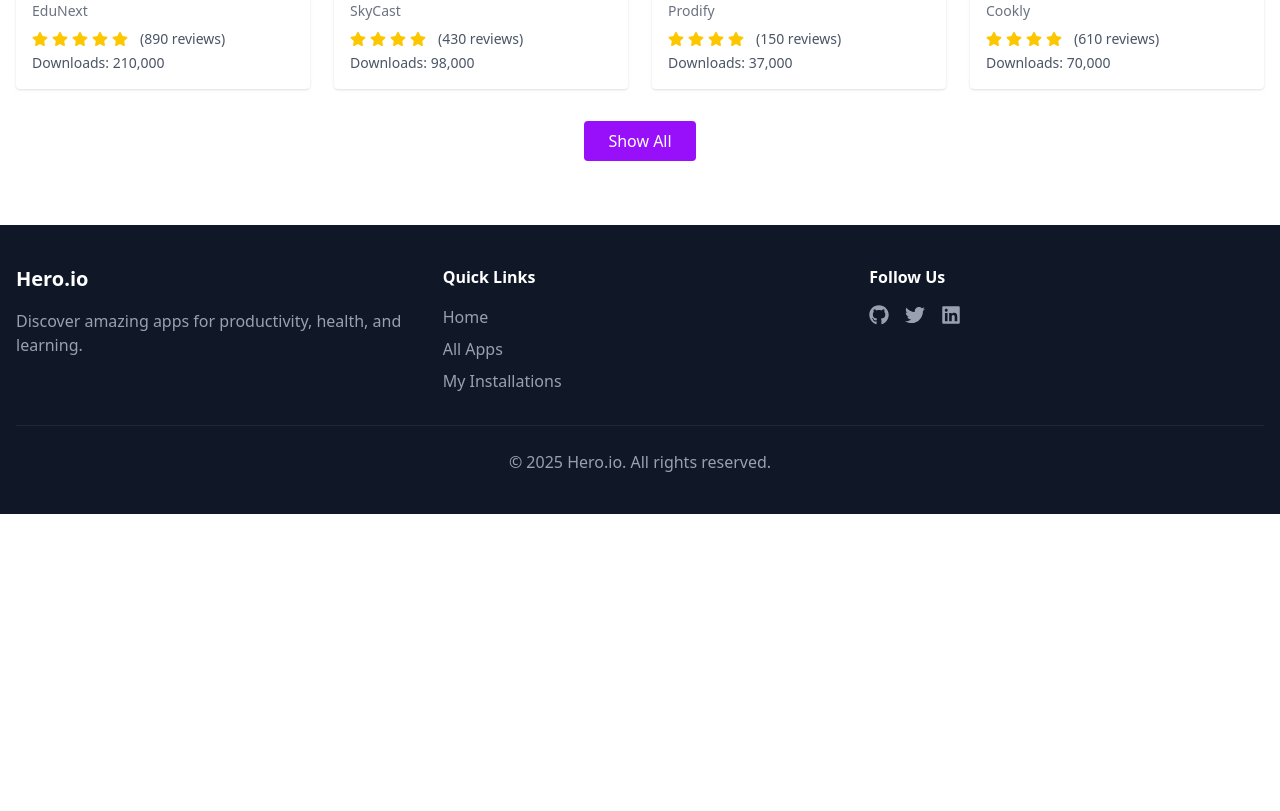
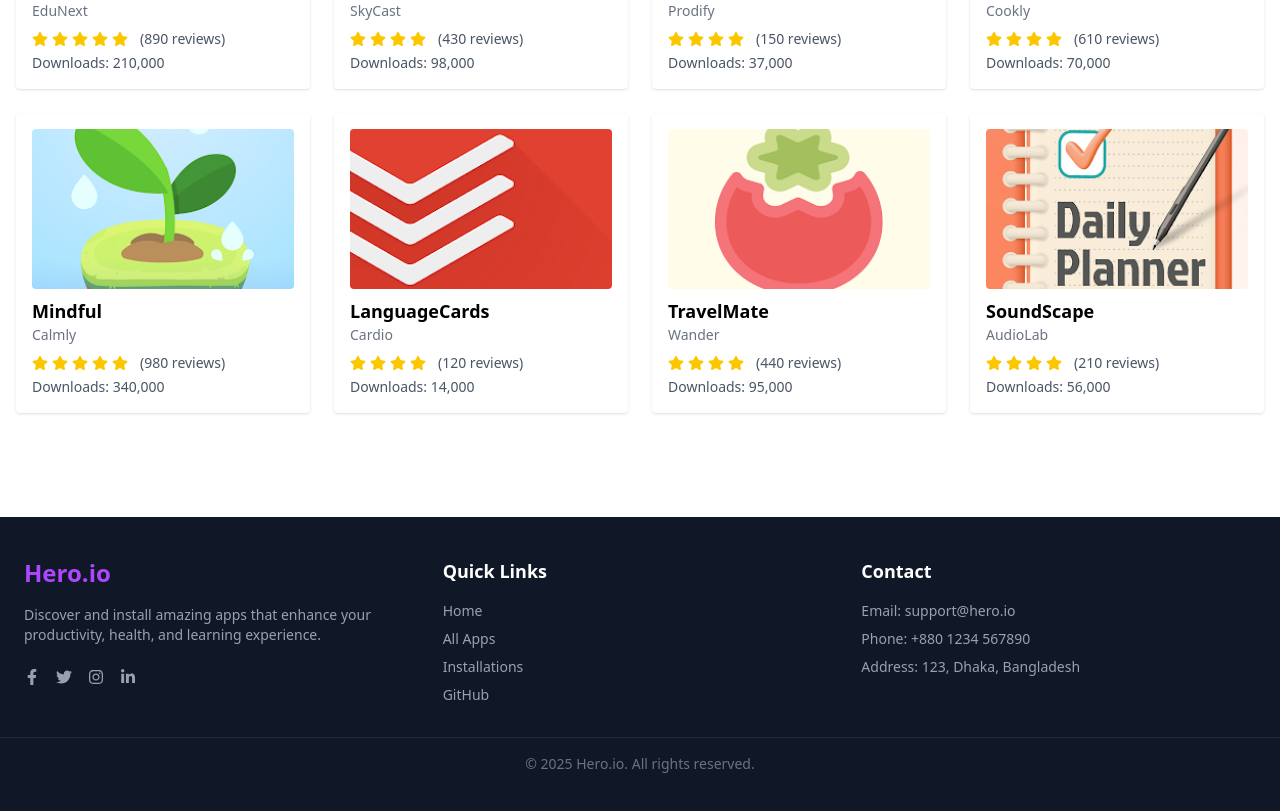
Before and after one commit to taiebasanjida/assignment-8, a React (Vite) app: page /apps in a window 1280 px wide. Shown: the part 789-1600 px from the top of the page. Before the commit the page ends 1303 px from the top, so only its background shows below. Built offline with nearby package versions, Linux system fonts and the light colour scheme.

Commit message:
trending apps

```diff
--- /dev/null
+++ b/src/components/Footer/Footer.jsx
@@ -0,0 +1,59 @@
+// src/components/Footer/Footer.jsx
+import React from "react";
+import { FaFacebookF, FaTwitter, FaInstagram, FaLinkedinIn } from "react-icons/fa";
+
+const Footer = () => {
+  return (
+    <footer className="bg-gray-900 text-white py-10 mt-10">
+      <div className="container mx-auto px-6 flex flex-col md:flex-row justify-between gap-6">
+        {/* Logo & Description */}
+        <div className="flex flex-col gap-4 md:w-1/3">
+          <h2 className="text-2xl font-bold text-purple-500">Hero.io</h2>
+          <p className="text-gray-400 text-sm">
+            Discover and install amazing apps that enhance your productivity, health, and learning experience.
+          </p>
+          <div className="flex gap-4 mt-2">
+            <a href="#" className="text-gray-400 hover:text-white transition">
+              <FaFacebookF />
+            </a>
+            <a href="#" className="text-gray-400 hover:text-white transition">
+              <FaTwitter />
+            </a>
+            <a href="#" className="text-gray-400 hover:text-white transition">
+              <FaInstagram />
+            </a>
+            <a href="#" className="text-gray-400 hover:text-white transition">
+              <FaLinkedinIn />
+            </a>
+          </div>
+        </div>
+
+        {/* Navigation Links */}
+        <div className="flex flex-col gap-2 md:w-1/3">
+          <h3 className="font-semibold text-white text-lg mb-2">Quick Links</h3>
+          <ul className="text-gray-400 text-sm flex flex-col gap-2">
+            <li><a href="/" className="hover:text-purple-500 transition">Home</a></li>
+            <li><a href="/apps" className="hover:text-purple-500 transition">All Apps</a></li>
+            <li><a href="/installations" className="hover:text-purple-500 transition">Installations</a></li>
+            <li><a href="https://github.com/taiebasanjida" className="hover:text-purple-500 transition">GitHub</a></li>
+          </ul>
+        </div>
+
+        {/* Contact Info */}
+        <div className="flex flex-col gap-2 md:w-1/3">
+          <h3 className="font-semibold text-white text-lg mb-2">Contact</h3>
+          <p className="text-gray-400 text-sm">Email: support@hero.io</p>
+          <p className="text-gray-400 text-sm">Phone: +880 1234 567890</p>
+          <p className="text-gray-400 text-sm">Address: 123, Dhaka, Bangladesh</p>
+        </div>
+      </div>
+
+      {/* Bottom */}
+      <div className="border-t border-gray-800 mt-8 pt-4 text-center text-gray-500 text-sm">
+        &copy; {new Date().getFullYear()} Hero.io. All rights reserved.
+      </div>
+    </footer>
+  );
+};
+
+export default Footer;
--- a/src/components/Navbar/Footer/Footer.jsx
+++ /dev/null
@@ -1,45 +0,0 @@
-import { FaGithub, FaTwitter, FaLinkedin } from "react-icons/fa";
-
-const Footer = () => {
-  return (
-    <footer className="bg-gray-900 text-white py-10">
-      <div className="container mx-auto px-4">
-        <div className="grid grid-cols-1 md:grid-cols-3 gap-8">
-          <div>
-            <h3 className="text-xl font-bold mb-4">Hero.io</h3>
-            <p className="text-gray-400">
-              Discover amazing apps for productivity, health, and learning.
-            </p>
-          </div>
-          <div>
-            <h4 className="font-semibold mb-4">Quick Links</h4>
-            <ul className="space-y-2">
-              <li><a href="/" className="text-gray-400 hover:text-white">Home</a></li>
-              <li><a href="/apps" className="text-gray-400 hover:text-white">All Apps</a></li>
-              <li><a href="/installations" className="text-gray-400 hover:text-white">My Installations</a></li>
-            </ul>
-          </div>
-          <div>
-            <h4 className="font-semibold mb-4">Follow Us</h4>
-            <div className="flex gap-4">
-              <a href="https://github.com/taiebasanjida" target="_blank" rel="noreferrer" className="text-gray-400 hover:text-white">
-                <FaGithub size={20} />
-              </a>
-              <a href="#" className="text-gray-400 hover:text-white">
-                <FaTwitter size={20} />
-              </a>
-              <a href="#" className="text-gray-400 hover:text-white">
-                <FaLinkedin size={20} />
-              </a>
-            </div>
-          </div>
-        </div>
-        <div className="border-t border-gray-800 mt-8 pt-6 text-center text-gray-400">
-          <p>&copy; {new Date().getFullYear()} Hero.io. All rights reserved.</p>
-        </div>
-      </div>
-    </footer>
-  );
-};
-
-export default Footer;
--- a/src/layout/MainLayout.jsx
+++ b/src/layout/MainLayout.jsx
@@ -1,24 +1,26 @@
-import React from "react";
-import { Outlet, useNavigation } from "react-router-dom";
+import { Outlet, useLocation } from "react-router-dom";
 import Navbar from "../components/Navbar/Navbar";
-
-import { ToastContainer } from "react-toastify";
-import "react-toastify/dist/ReactToastify.css";
-import LoadingSpinner from "../components/Loading/Loading";
-import Footer from "../components/Navbar/Footer/Footer";
+import Footer from "../components/Footer/Footer"; // Footer এর সঠিক import path
+import AllApps from "../pages/AllApps/AllApps";
+import Home from "../pages/Home/Home";
 
 const MainLayout = () => {
-  const navigation = useNavigation();
+  const location = useLocation();
+  const showHome = location.pathname === "/"; // "/" route এ Home দেখাবে
 
   return (
-    <>
-      <ToastContainer position="top-right" autoClose={2000} />
+    <div className="flex flex-col min-h-screen">
       <Navbar />
-      <div className="min-h-screen">
-        {navigation.state === "loading" ? <LoadingSpinner /> : <Outlet />}
-      </div>
+
+      {/* "/" route এ Home + Top 8 AllApps */}
+      {showHome && <Home />}
+      {showHome && <AllApps topOnly={true} />}
+
+      {/* Other routes */}
+      {!showHome && <Outlet />}
+
       <Footer />
-    </>
+    </div>
   );
 };
 
--- a/src/pages/AllApps/AllApps.jsx
+++ b/src/pages/AllApps/AllApps.jsx
@@ -1,16 +1,17 @@
+// src/pages/AllApps/AllApps.jsx
 import React, { useState, useEffect } from "react";
 import { useNavigate, useSearchParams } from "react-router-dom";
 import appsData from "../../data/appsData";
 import { FaStar } from "react-icons/fa";
-import LoadingSpinner from "../../components/Loading/Loading";
 
-const AllApps = () => {
+const AllApps = ({ topOnly = false }) => {
   const [searchTerm, setSearchTerm] = useState("");
-  const [searchParams, setSearchParams] = useSearchParams();
   const [filteredApps, setFilteredApps] = useState([]);
   const [loading, setLoading] = useState(false);
+
+  const navigate = useNavigate();
+  const [searchParams] = useSearchParams();
   const showAll = searchParams.get("show") === "all";
-  const navigate = useNavigate();
 
   useEffect(() => {
     setLoading(true);
@@ -20,23 +21,29 @@ const AllApps = () => {
       );
       setFilteredApps(filtered);
       setLoading(false);
-    }, 500); // Simulate loading delay
+    }, 300);
     return () => clearTimeout(timer);
-  }, [searchTerm, appsData]);
+  }, [searchTerm]);
 
-  const appsToShow = showAll ? filteredApps : filteredApps.slice(0, 8);
+  // Apps to show
+  const appsToShow = topOnly ? filteredApps.slice(0, 8) : filteredApps;
 
   return (
     <section className="bg-white py-16">
       <div className="max-w-7xl mx-auto px-4">
+        {/* Title and subtitle only for AllApps page */}
+        {!topOnly && (
           <div className="text-center mb-12">
-          <h2 className="text-3xl font-bold">Trending Apps</h2>
+            <h2 className="text-3xl font-bold">All Apps</h2>
             <p className="text-gray-600 mt-2">
               Discover amazing apps for productivity, learning and more.
             </p>
           </div>
-        <div className="flex flex-col md:flex-row items-center justify-between mb-8 gap-4">
-          <p>Total Apps: {filteredApps.length}</p>
+        )}
+
+        {/* Search input only for AllApps page */}
+        {!topOnly && (
+          <div className="flex justify-end mb-8">
             <input
               type="text"
               placeholder="Search apps..."
@@ -45,8 +52,11 @@ const AllApps = () => {
               className="border border-gray-300 rounded px-4 py-2 w-full md:w-1/3"
             />
           </div>
+        )}
+
+        {/* Apps grid */}
         {loading ? (
-          <LoadingSpinner />
+          <p className="text-center">Loading...</p>
         ) : appsToShow.length === 0 ? (
           <p className="text-center text-gray-500">No App Found</p>
         ) : (
@@ -79,10 +89,12 @@ const AllApps = () => {
             ))}
           </div>
         )}
-        {!showAll && filteredApps.length > 8 && (
+
+        {/* Show All button only for top 8 on Home route */}
+        {topOnly && filteredApps.length > 8 && (
           <div className="text-center mt-8">
             <button
-              onClick={() => setSearchParams({ show: "all" })}
+              onClick={() => navigate("/apps")}
               className="px-6 py-2 bg-purple-600 text-white rounded hover:bg-purple-700 transition"
             >
               Show All
```
Lines whose indentation alone changed are shown as unchanged.
